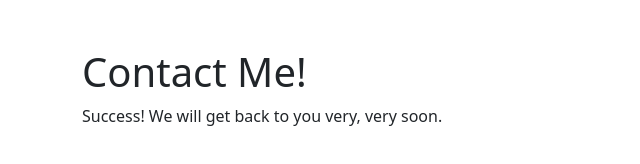
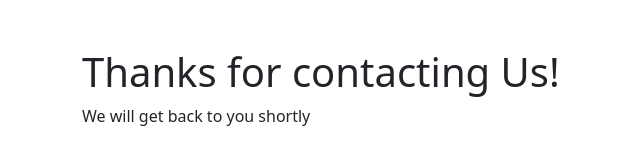
Before and after one commit to aoclee/contact, a plain HTML site: page success.html in a window 1280 px wide. Shown: the whole page, without its empty margins (0-640 px from the left). Drawn offline with nearby package versions, Linux system fonts and the light colour scheme.

Commit message:
Add files via upload

```diff
--- a/success.html
+++ b/success.html
@@ -13,8 +13,8 @@
   <body>
 
     <div class="container mt-5">
-        <h1>Contact Me!</h1>
-        <p>Success! We will get back to you very, very soon.</p>
+      		<h1>Thanks for contacting Us!</h1>
+        <p> We will get back to you shortly</p>
     </div>
 
     <!-- Optional JavaScript; choose one of the two! -->
```
